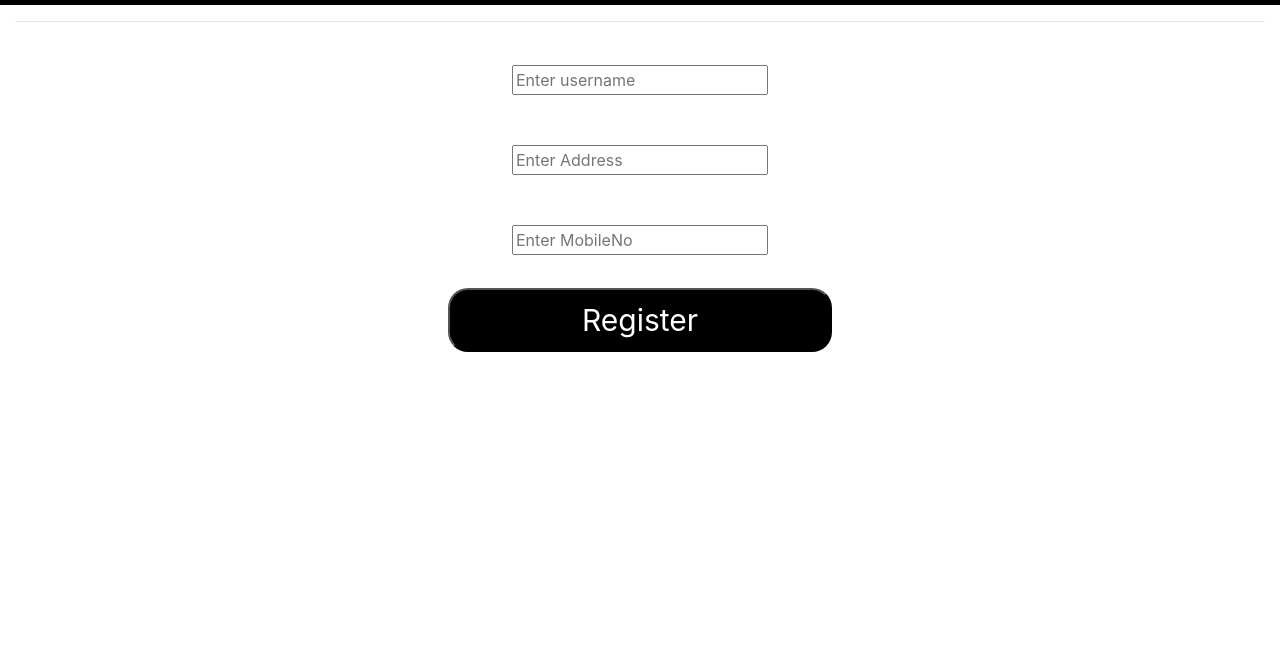
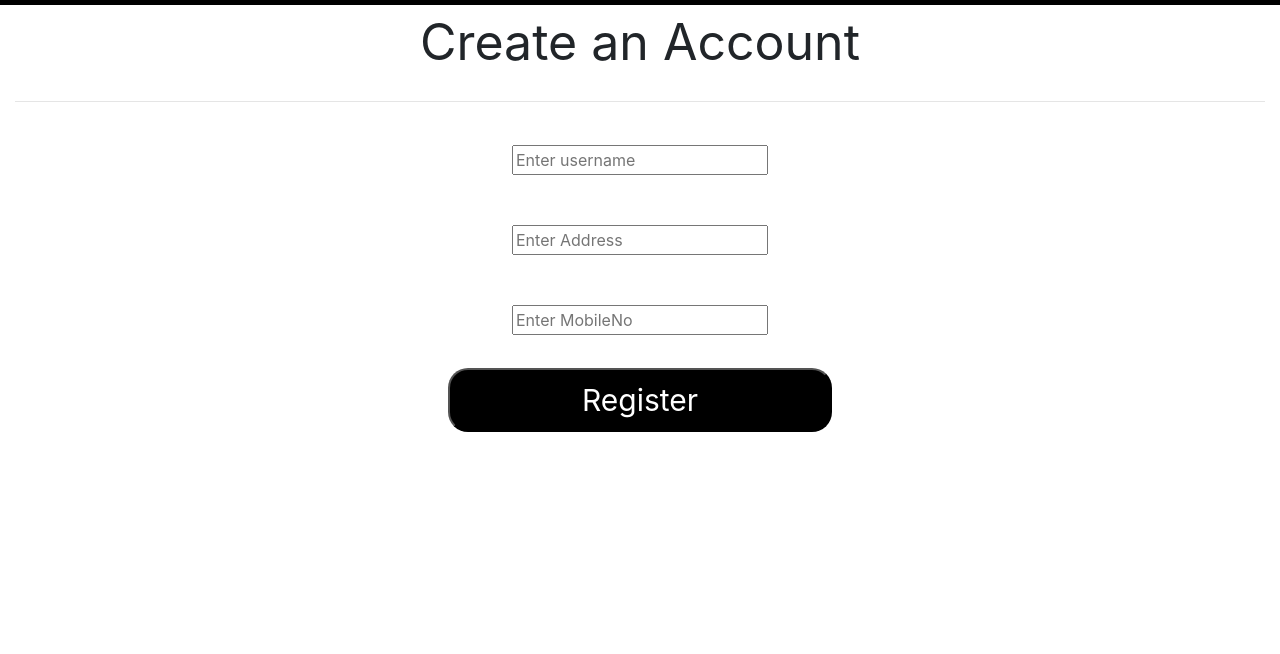
Before and after one commit to robinhooda/MonthlySubscriptionManagementApp, a website: page pages/registration.html in a window 1280 px wide. Shown: the part 67-721 px from the top of the page. Drawn offline with nearby package versions, Linux system fonts and the light colour scheme; no server answers.

Commit message:
redirected page

```diff
--- a/javascript/fun.js
+++ b/javascript/fun.js
@@ -160,9 +160,9 @@ $('.registerbtn').click(function(){
             },
             success:function(){
                 console.log("success");
-                window.location="/pages/userSelection.html";
             }
         });
         alert("Successfully Registered");
+        window.location="/pages/userSelection.html";
     }
 });
--- a/pages/registration.html
+++ b/pages/registration.html
@@ -37,8 +37,8 @@
     </nav>
          <!-- main content displayed on browser -->
     <div class="container-fluid">
-        <div class="row headername">
-            <p>Registration</p>
+        <div class="row headername-1">
+            <p>Create an Account</p>
         </div>
         <hr>
         <div class="row username">
@@ -51,7 +51,7 @@
             <input type="text" class="authmobileno" placeholder="Enter MobileNo" required>
         </div>
         <div class="register">
-            <a href="servicer.html"><button class="registerbtn">Register</button></a>
+              <button class="registerbtn">Register</button>
         </div>
     </div>
     <!-- for Bottom navbar -->
```
Also changed, not shown: pages/customerlogin.html (+3 -3 lines), pages/report.html (+2 -2 lines).
